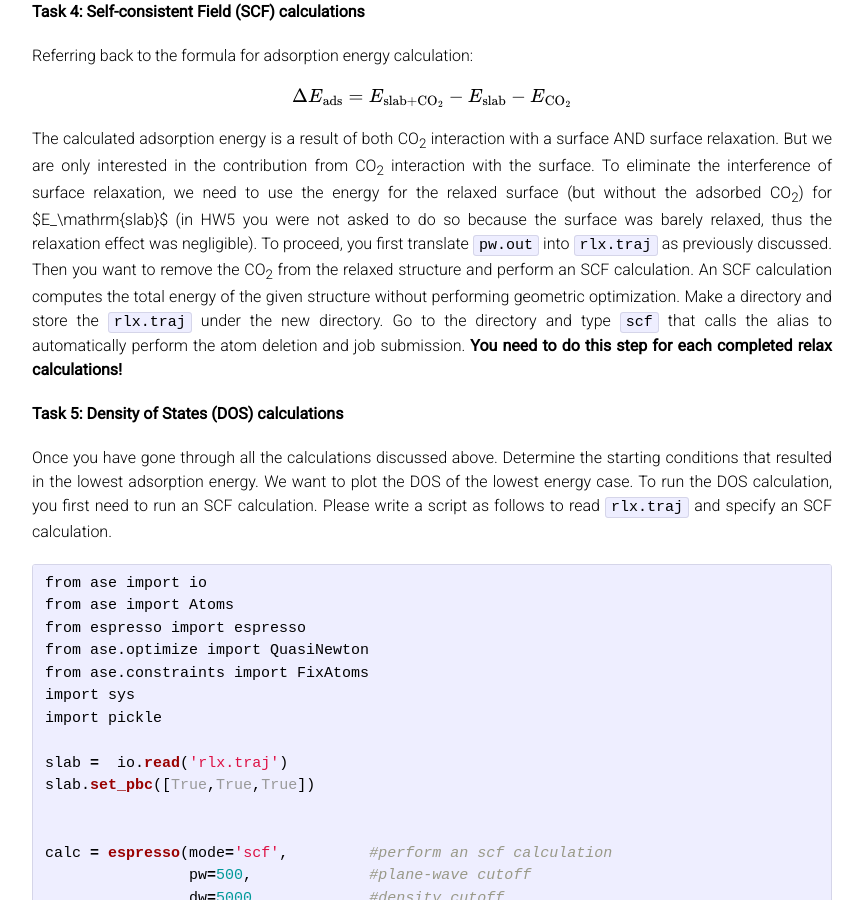
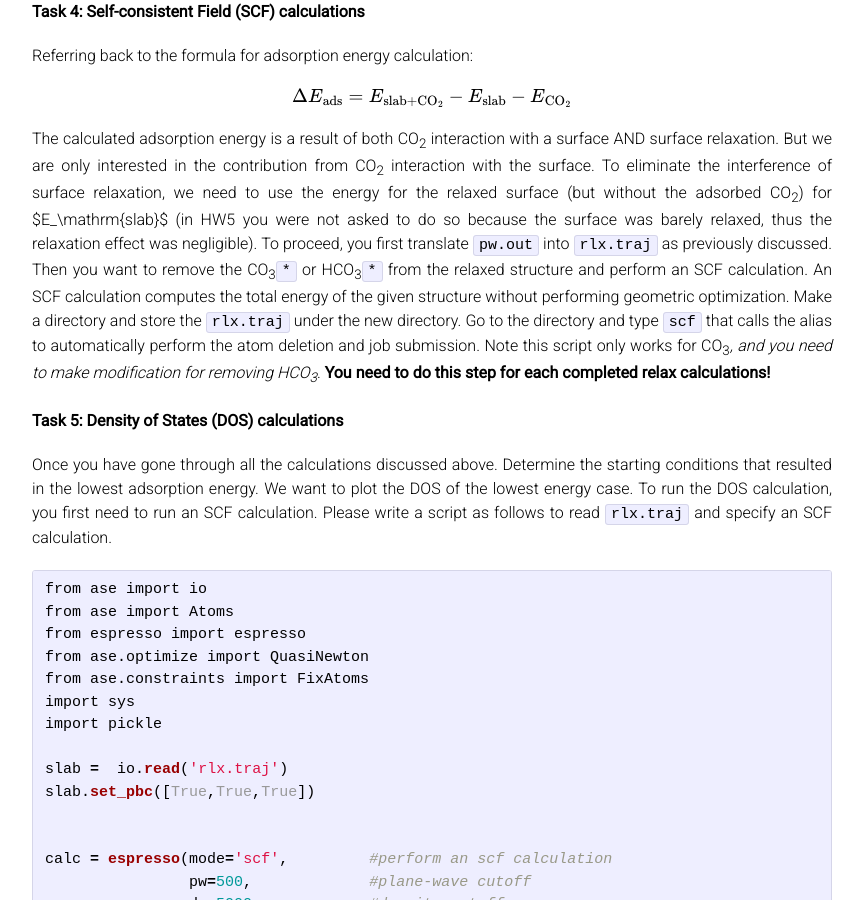
Before and after one commit to UPennCBE544/2023.github.io, a Jekyll site: the page built from ProjectDescription.md, in a window 1280 px wide and 900 px high, scrolled down 8683 px. Shown: the whole window, without its empty margins (208-1073 px from the left). Built offline with Jekyll 4.4.1, drawn with Linux system fonts in a browser that asks for light colours; formulas are drawn with MathJax 3; our own code applies the rules of GitHub Pages for plain Markdown files.

Commit message:
Update ProjectDescription.md

```diff
--- a/ProjectDescription.md
+++ b/ProjectDescription.md
@@ -165,7 +165,7 @@ $$
 \Delta E_\mathrm{ads} = E_\mathrm{slab+CO_{2}}  - E_\mathrm{slab} - E_\mathrm{CO_{2}}
 $$
 
-The calculated adsorption energy is a result of both CO<sub>2</sub> interaction with a surface AND surface relaxation. But we are only interested in the contribution from CO<sub>2</sub> interaction with the surface. To eliminate the interference of surface relaxation, we need to use the energy for the relaxed surface (but without the adsorbed CO<sub>2</sub>) for $E_\mathrm{slab}$ (in HW5 you were not asked to do so because the surface was barely relaxed, thus the relaxation effect was negligible). To proceed, you first translate `pw.out` into `rlx.traj` as previously discussed. Then you want to remove the CO<sub>2</sub> from the relaxed structure and perform an SCF calculation. An SCF calculation computes the total energy of the given structure without performing geometric optimization. Make a directory and store the `rlx.traj` under the new directory. Go to the directory and type `scf` that calls the alias to automatically perform the atom deletion and job submission. **You need to do this step for each completed relax calculations!**
+The calculated adsorption energy is a result of both CO<sub>2</sub> interaction with a surface AND surface relaxation. But we are only interested in the contribution from CO<sub>2</sub> interaction with the surface. To eliminate the interference of surface relaxation, we need to use the energy for the relaxed surface (but without the adsorbed CO<sub>2</sub>) for $E_\mathrm{slab}$ (in HW5 you were not asked to do so because the surface was barely relaxed, thus the relaxation effect was negligible). To proceed, you first translate `pw.out` into `rlx.traj` as previously discussed. Then you want to remove the CO<sub>3</sub>`*` or HCO<sub>3</sub>`*` from the relaxed structure and perform an SCF calculation. An SCF calculation computes the total energy of the given structure without performing geometric optimization. Make a directory and store the `rlx.traj` under the new directory. Go to the directory and type `scf` that calls the alias to automatically perform the atom deletion and job submission. Note this script only works for CO<sub>3</sub>*, and you need to make modification for removing HCO<sub>3</sub>*.  **You need to do this step for each completed relax calculations!**
 
 **Task 5: Density of States (DOS) calculations**
 
```
